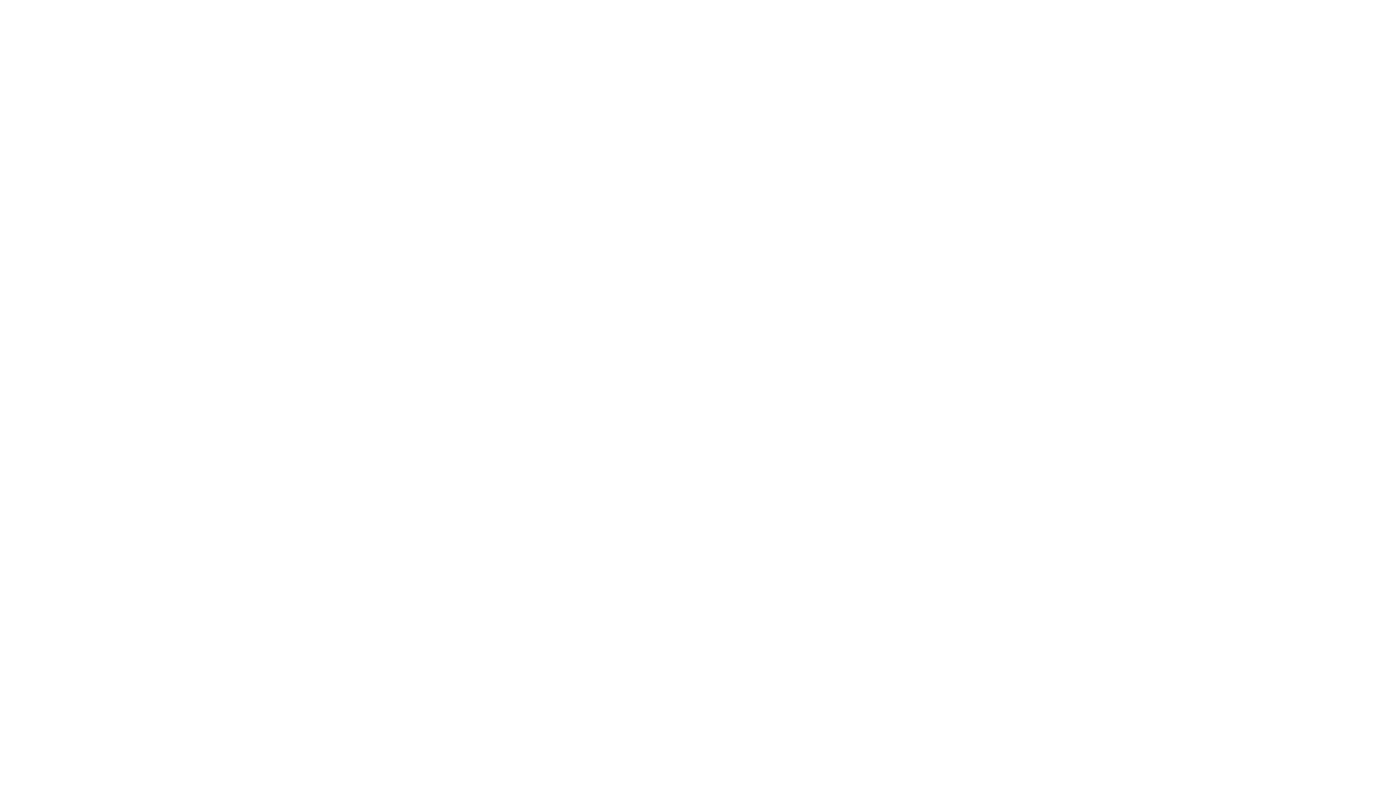
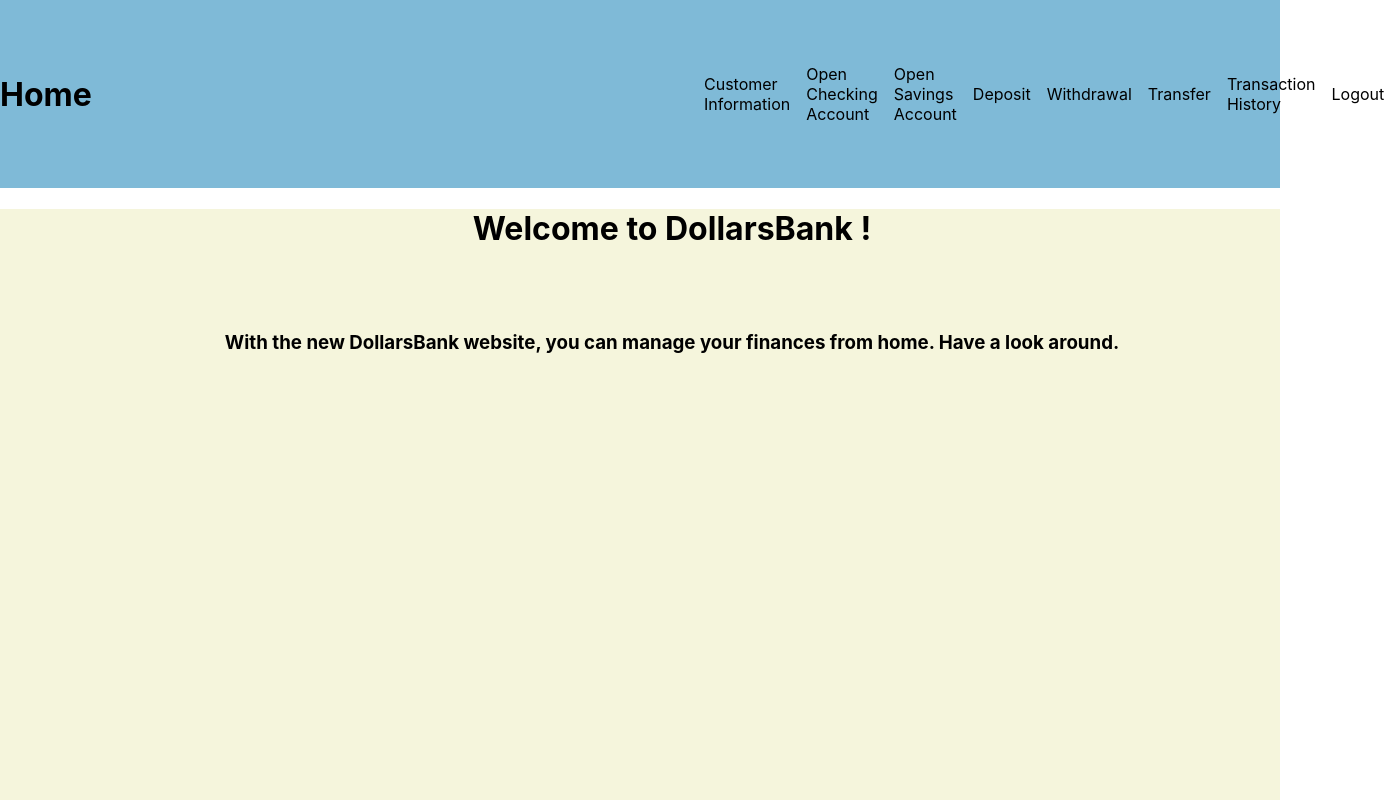
Before and after one commit to Dmccullor/DollarsBank_FrontEnd, a React (Create React App) app: page /home/welcome in a window 1280 px wide. Before the commit this address had no page. Shown: the top 800 px of the page, 1384 px wide, since content can reach past the window. Built offline with nearby package versions, Linux system fonts and the light colour scheme; no server answers.

Commit message:
v1 complete

```diff
--- a/src/App.css
+++ b/src/App.css
@@ -99,6 +99,10 @@ th, td {
   padding-bottom: 5%;
 }
 
+.welcome-text {
+  text-align: center;
+}
+
 .App-header {
   background-color: #282c34;
   min-height: 100vh;
--- a/src/Home/Info.js
+++ b/src/Home/Info.js
@@ -36,7 +36,7 @@ function Info() {
     return (
         <div className='main-page'>
             <div className='title'>
-                <h1>Welcome to DollarsBank {user.name}!</h1>
+                <h1>Customer Information</h1>
             </div>
             <div className='info-table'>
                 <table>
--- a/src/Home/Nav.js
+++ b/src/Home/Nav.js
@@ -6,7 +6,7 @@ function Nav() {
 
     return (
         <nav className='nav'>
-            <Link to='/home/showinfo'>
+            <Link to='/home/welcome'>
             <h2 className='home-link'>Home</h2>
             </Link>
             <ul className='nav-links'>
@@ -14,7 +14,7 @@ function Nav() {
                 <li><Link to='/home/openchecking'>Open Checking Account</Link></li>
                 <li><Link to='/home/opensavings'>Open Savings Account</Link></li>
                 <li><Link to='/home/deposit'> Deposit</Link></li>
-                <li><Link to='/home/withdraw'>WithDrawal</Link></li>
+                <li><Link to='/home/withdraw'>Withdrawal</Link></li>
                 <li><Link to='/home/transfer'>Transfer</Link></li>
                 <li><Link to='/home/history'>Transaction History</Link></li>
                 <li><Link to='/'>Logout</Link></li>
--- a/src/Home/Transfer.js
+++ b/src/Home/Transfer.js
@@ -1,6 +1,5 @@
 import React, {useState, useEffect} from 'react';
 import ReactjsAlert from 'reactjs-alert';
-import reactjsAlert from 'reactjs-alert';
 import '../App.css';
 
 function Transfer() {
@@ -17,7 +16,7 @@ function Transfer() {
     const [submitted, setSubmitted] = useState(false);
     const [valid, setValid] = useState(false);
     const [amount, setAmount] = useState([]);
-    const [acct, setAcct] = useState(0);
+    const [acct, setAcct] = useState('0');
     const [user, setUser] = useState([]);
     const [totals, setTotals] = useState({
         checking: 0,
--- /dev/null
+++ b/src/Home/Welcome.js
@@ -0,0 +1,46 @@
+import React, {useState, useEffect} from 'react';
+import '../App.css'
+
+function Welcome() {
+    const customerURL = "http://localhost:8080/api/customer/username/" + sessionStorage.getItem('username');
+    //const customerURL = "https://dollarsbankd-v3.herokuapp.com/api/customer/username/" + sessionStorage.getItem('username');
+
+    const [user, setUser] = useState([]);
+
+    useEffect( () => {
+        fetch(customerURL, {
+            method: 'GET',
+            headers: {
+                'Content-Type': 'application/json',
+                'Authorization': 'Bearer ' + sessionStorage.getItem('jwt')
+            }
+        })
+        .then(response => {
+            if(response.ok) {
+                return response.json();
+            }
+            else {
+                throw new Error("Something went wrong");
+            }
+        })
+        .then(result => {
+            setUser(result);
+        })
+    }, []);
+
+    return (
+        <div className='main-page'>
+            <div className='title'>
+                <h1>Welcome to DollarsBank {user.name}!</h1>
+            </div>
+            <div className='welcome-text'>
+                <h3>
+                    With the new DollarsBank website, you can manage your finances from home.
+                    Have a look around.
+                </h3>
+            </div>
+        </div>
+    )
+}
+
+export default Welcome;
--- a/src/Home/Withdraw.js
+++ b/src/Home/Withdraw.js
@@ -16,7 +16,7 @@ function Withdraw() {
     const [submitted, setSubmitted] = useState(false);
     const [valid, setValid] = useState(false);
     const [amount, setAmount] = useState([]);
-    const [acct, setAcct] = useState(0);
+    const [acct, setAcct] = useState('0');
     const [user, setUser] = useState([]);
     const [totals, setTotals] = useState({
         checking: 0,
--- a/src/index.js
+++ b/src/index.js
@@ -6,6 +6,7 @@ import reportWebVitals from './reportWebVitals';
 import { BrowserRouter, Routes, Route } from 'react-router-dom';
 import SignUp from './Login/Signup';
 import Home from './Home/Home';
+import Welcome from './Home/Welcome';
 import OpenChecking from './Home/OpenChecking';
 import Opensavings from './Home/OpenSavings';
 import Deposit from './Home/Deposit';
@@ -22,6 +23,8 @@ root.render(
         <Route path="/" element={<App />}/>
         <Route path="/signup" element={<SignUp/>}/>
         <Route path="/home" element={<Home/>}>
+          <Route index element={<Welcome/>}/>
+          <Route path="/home/welcome" element={<Welcome/>}/>
           <Route path="/home/openchecking" element={<OpenChecking/>}/>
           <Route path="/home/opensavings" element={<Opensavings/>}/>
           <Route path="/home/deposit" element={<Deposit/>}/>
```
Also changed, not shown: src/Home/Home.js (+3 -39 lines).
